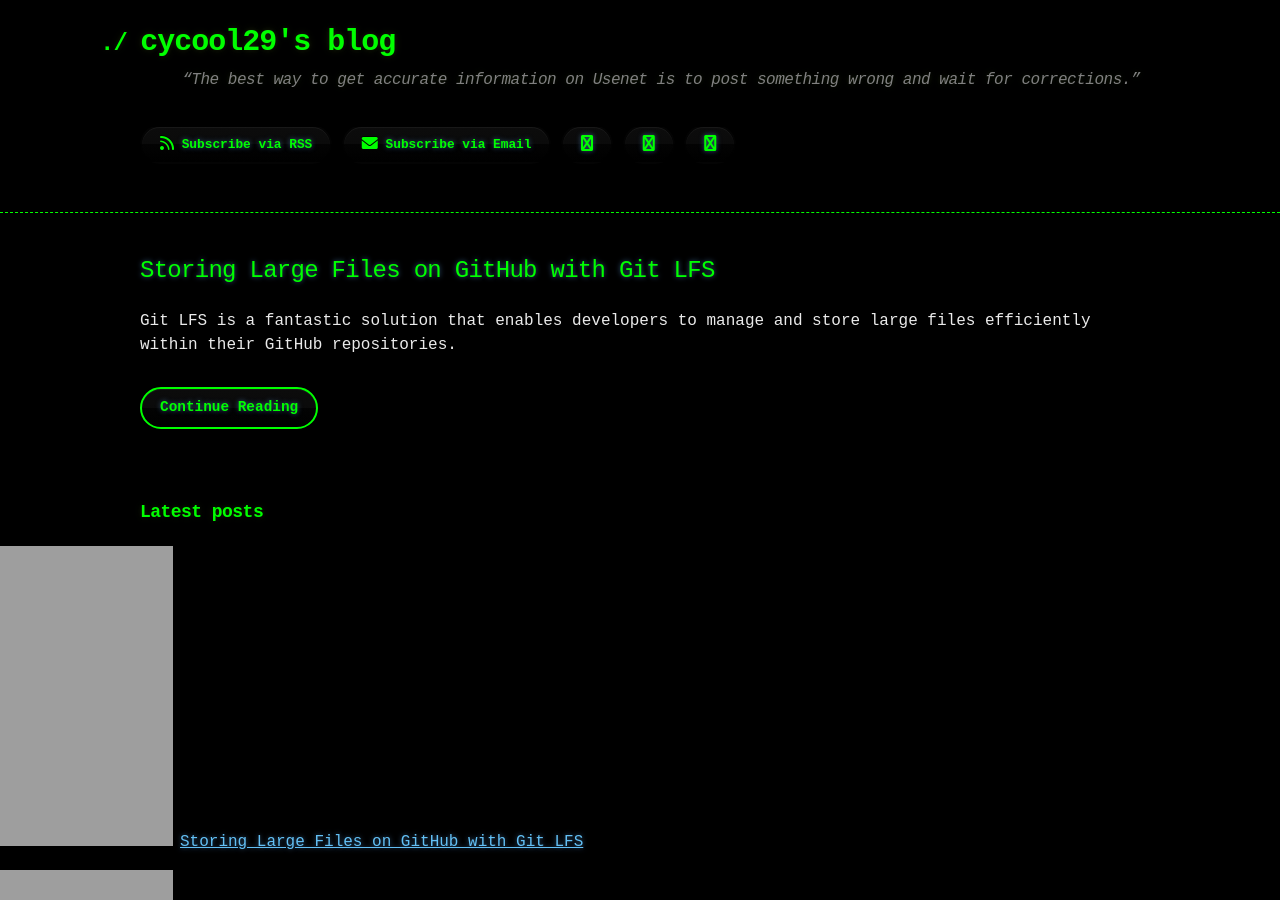
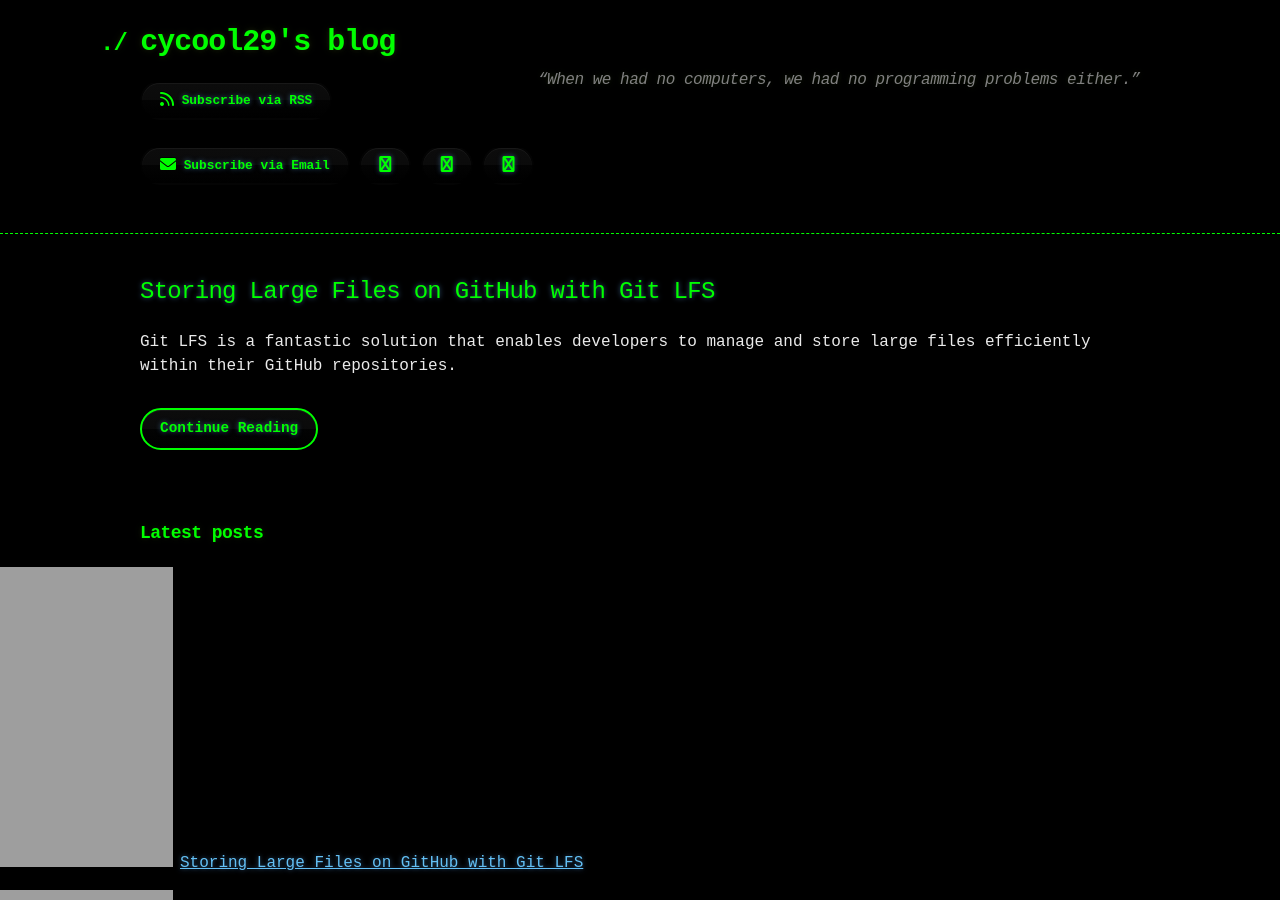
Before and after one commit to cycool29/cycool29.github.io, a Jekyll site: the page built from index.md, in a window 1280 px wide and 900 px high. Built offline with Jekyll 4.4.1, drawn with Linux system fonts in a browser that asks for light colours; a style sheet for code colours, icons or effects is not loaded.

Commit message:
Update quotes

```diff
--- a/_config.yml
+++ b/_config.yml
@@ -1,5 +1,5 @@
 title: cycool29's blog
-description: "“The best way to get accurate information on Usenet is to post something wrong and wait for corrections.” "
+description: "“When we had no computers, we had no programming problems either.” "
 bio: A high school student. Intermediate in Python, Git, Bash. Learning JavaScript. He/Him. "
 author: cycool29
 url: https://cycool29.github.io
```
